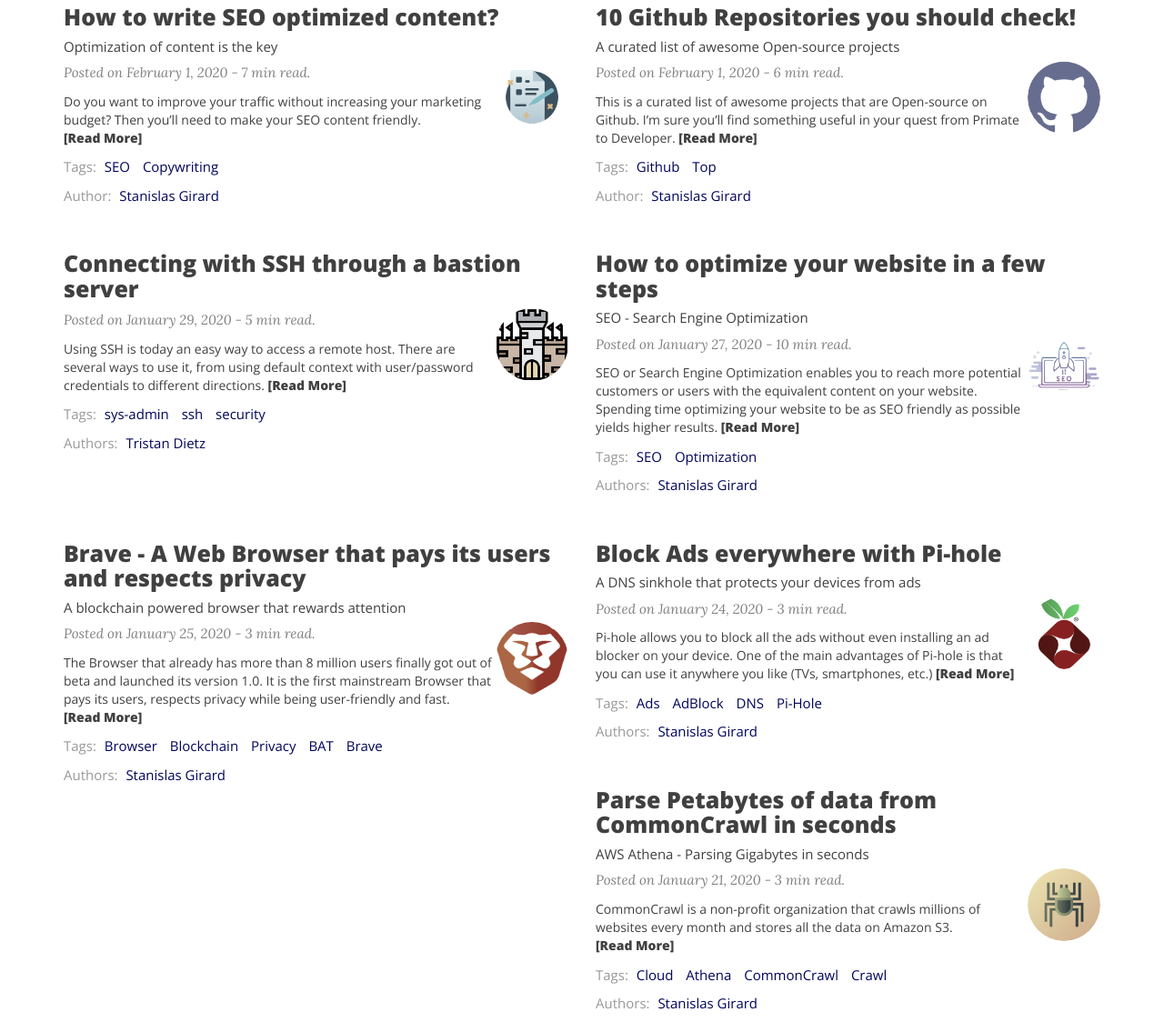
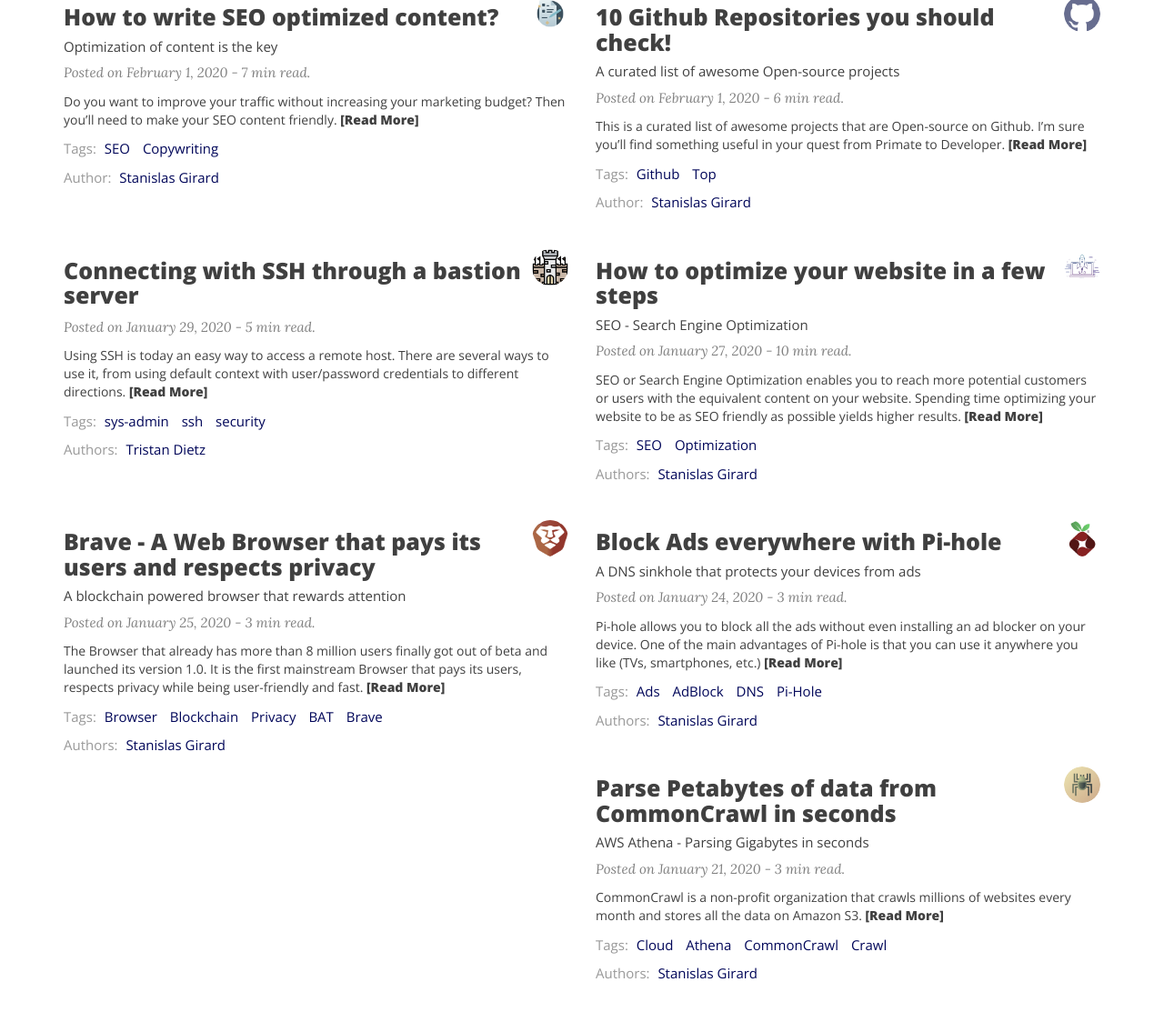
Before and after one commit to StanGirard/Primates-Jekyll, a Jekyll site: the page built from index.html, in a window 1280 px wide and 1400 px high, scrolled down 451 px. Shown: the part 265-1400 px from the top of the window at 91% size. Built offline with Jekyll 4.4.1, drawn with Linux system fonts in a browser that asks for light colours; nearby versions of some CDN libraries; the list of posts is cut into pages by our own code.

Commit message:
[HOME] Image Size

```diff
--- a/css/main.css
+++ b/css/main.css
@@ -402,9 +402,10 @@
   width: 100%;
 }
 .post-image {
+  padding-top: 25px;
   float: right;
-  height: 80px;
-  width: 80px;
+  height: 40px;
+  width: 40px;
   margin-top: -35px;
   filter: grayscale(60%);
 }
@@ -412,9 +413,9 @@
   filter: grayscale(0%);
 }
 .post-image img {
-  border-radius: 40px;
-  height: 80px;
-  width: 80px;
+  border-radius: 20px;
+  height: 40px;
+  width: 40px;
 }
 .post-preview .post-read-more {
   font-weight: 800;
@@ -460,16 +461,16 @@
 
 @media only screen and (max-width: 500px) {
   .post-image, .post-image img {
-    height: 100px;
-    width: 100px;
+    height: 20px;
+    width: 20px;
+    display: none !important;
   }
 
-  .post-image {
+  /* .post-image {
     width: 100%;
-    text-align: center;
     margin-top: 0;
     float: left;
-  }
+  } */
 }
 /* --- Post and page headers --- */
 
--- a/index.html
+++ b/index.html
@@ -9,6 +9,13 @@
   {% for post in paginator.posts %}
   <div class="col-lg-6 col-md-6 ">
   <article class="post-preview">
+    {% if post.image %}
+      <div class="post-image">
+        <a href="{{ post.url | relative_url }}">
+          <img src="{{ post.image | relative_url }}">
+        </a>
+      </div>
+      {% endif %}
     <a href="{{ post.url | relative_url }}">
       <h2 class="post-title">{{ post.title }}</h2>
 
@@ -26,13 +33,6 @@
     </p>
 
     <div class="post-entry-container">
-      {% if post.image %}
-      <div class="post-image">
-        <a href="{{ post.url | relative_url }}">
-          <img src="{{ post.image | relative_url }}">
-        </a>
-      </div>
-      {% endif %}
       <div class="post-entry">
         {{ post.excerpt | strip_html | xml_escape | truncatewords: site.excerpt_length }}
         {% assign excerpt_word_count = post.excerpt | number_of_words %}
```
